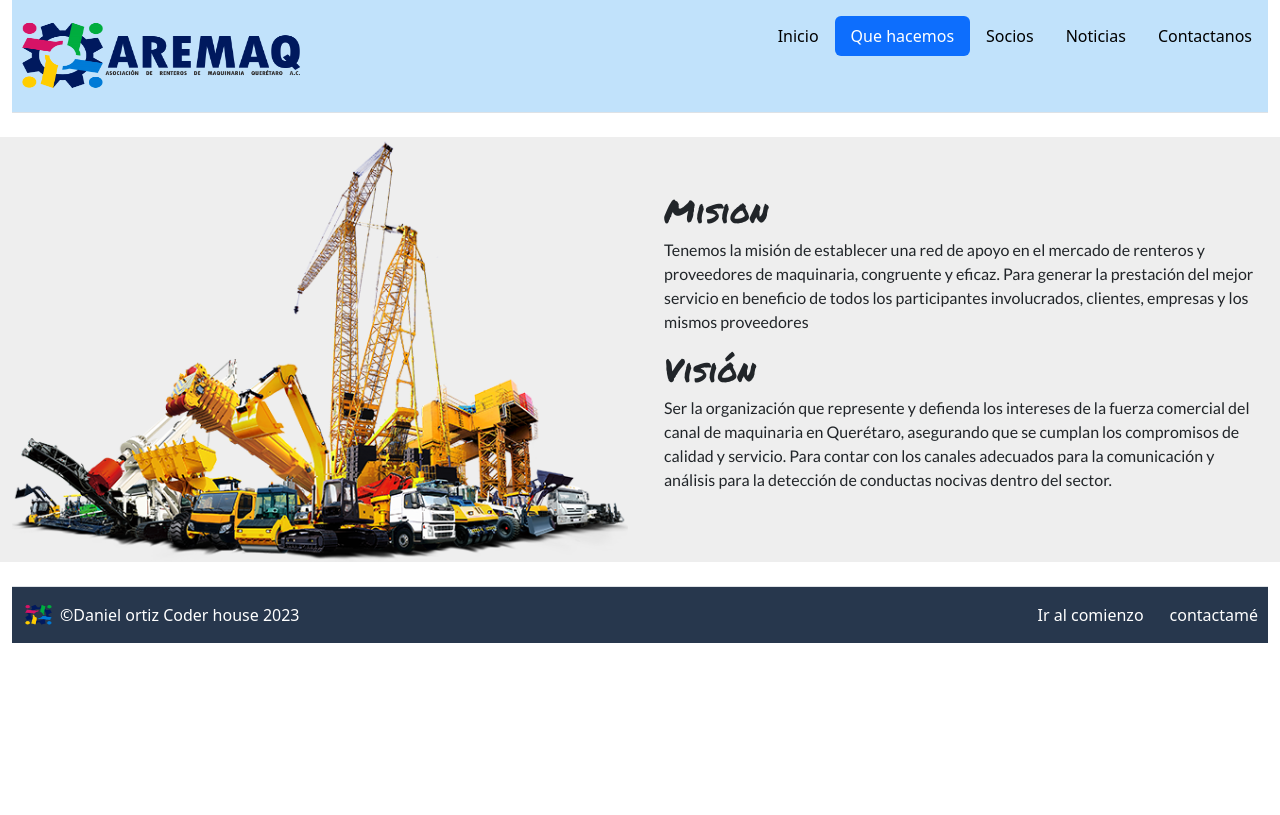
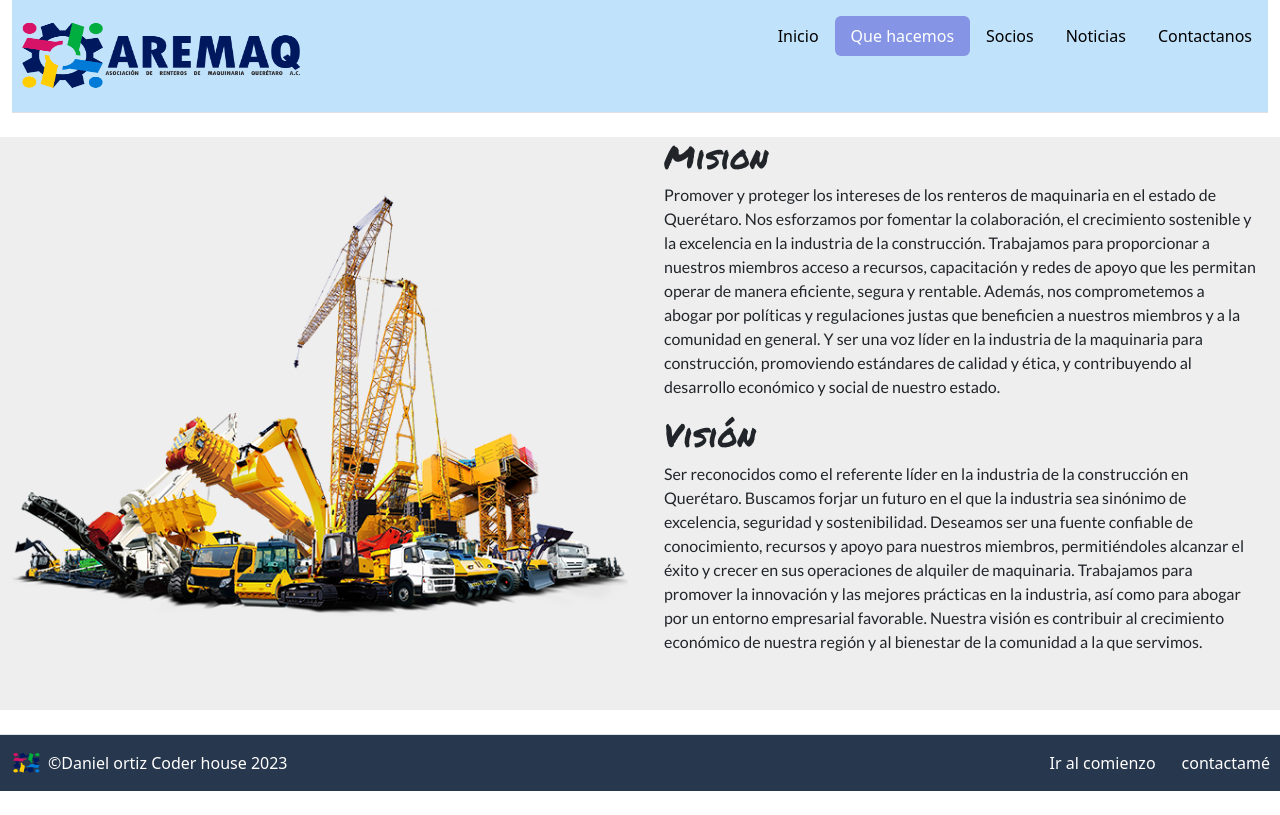
Before and after one commit to Chekesan/PF-Ortiz, a website: page pages/nosotros.html in a window 1280 px wide. Drawn offline with nearby package versions, Linux system fonts and the light colour scheme.

Commit message:
correcciones finales para entrega del proyecto

```diff
--- a/pages/nosotros.html
+++ b/pages/nosotros.html
@@ -17,17 +17,17 @@
     <title> Aremaq Nosotros</title>
 </head>
 
-<body>
+<body class="d-flex flex-column min-vh-100">
     <div class="container-fluid"><!--seccion del header-->
         <header class="d-flex flex-wrap justify-content-center py-3 mb-4 border-bottom" id="top">
-            <a href="/" class="d-flex align-items-center mb-3 mb-md-0 me-md-auto">
+            <a href="../index.html" class="d-flex align-items-center mb-3 mb-md-0 me-md-auto">
                 <img id="logoheader" class="fs-4" src="../assets/img/aremaq.png" alt="logo">
             </a>
 
             <ul class="nav nav-pills">
                 <li class="nav-item"><a href="../index.html" class="nav-link">Inicio</a></li>
-                <li class="nav-item"><a href="./nosotros.html" class="nav-link active" aria-current="page">Que
-                        hacemos</a></li>
+                <li class="nav-item"><a id="active" href="./nosotros.html" class="nav-link active"
+                        aria-current="page">Que hacemos</a></li>
                 <li class="nav-item"><a href="./asociados.html" class="nav-link">Socios</a></li>
                 <li class="nav-item"><a href="./blog.html" class="nav-link">Noticias</a></li>
                 <li class="nav-item"><a href="./contactanos.html" class="nav-link">Contactanos</a></li>
@@ -50,9 +50,15 @@
                                 <h2 class="nos-titulo">Mision</h2>
                             </div>
                             <div class="col">
-                            <p class="nos-text">Tenemos la misión de establecer una red de apoyo en el mercado de renteros y proveedores de
-                            maquinaria, congruente y eficaz. Para generar la prestación del mejor servicio en beneficio
-                            de todos los participantes involucrados, clientes, empresas y los mismos proveedores</p>
+                                <p class="nos-text">Promover y proteger los intereses de los renteros de maquinaria en
+                                    el estado de Querétaro. Nos esforzamos por fomentar la colaboración, el crecimiento
+                                    sostenible y la excelencia en la industria de la construcción. Trabajamos para
+                                    proporcionar a nuestros miembros acceso a recursos, capacitación y redes de apoyo
+                                    que les permitan operar de manera eficiente, segura y rentable. Además, nos
+                                    comprometemos a abogar por políticas y regulaciones justas que beneficien a nuestros
+                                    miembros y a la comunidad en general. Y ser una voz líder en la industria de la
+                                    maquinaria para construcción, promoviendo estándares de calidad y ética, y
+                                    contribuyendo al desarrollo económico y social de nuestro estado.</p>
                             </div>
                         </div>
                         <div class="row">
@@ -62,10 +68,15 @@
                                 <h2 class="nos-titulo">Visión</h2>
                             </div>
                             <div class="col">
-                            <p class="nos-text">Ser la organización que represente y defienda los intereses de la fuerza comercial del canal
-                            de maquinaria en Querétaro, asegurando que se cumplan los compromisos de calidad y servicio.
-                            Para contar con los canales adecuados para la comunicación y análisis para la detección de
-                            conductas nocivas dentro del sector.</p>
+                                <p class="nos-text">Ser reconocidos como el referente líder en la industria de la
+                                    construcción en Querétaro. Buscamos forjar un futuro en el que la industria sea
+                                    sinónimo de excelencia, seguridad y sostenibilidad. Deseamos ser una fuente
+                                    confiable de conocimiento, recursos y apoyo para nuestros miembros, permitiéndoles
+                                    alcanzar el éxito y crecer en sus operaciones de alquiler de maquinaria. Trabajamos
+                                    para promover la innovación y las mejores prácticas en la industria, así como para
+                                    abogar por un entorno empresarial favorable. Nuestra visión es contribuir al
+                                    crecimiento económico de nuestra región y al bienestar de la comunidad a la que
+                                    servimos.</p>
                             </div>
                         </div>
                     </div>
@@ -75,7 +86,7 @@
     </div>
 
 
-    <div class="container-fluid"><!--seccion del footer-->
+    <div class="mt-auto"><!--seccion del footer-->
         <footer class="d-flex flex-wrap justify-content-between align-items-center py-3 my-4 border-top">
             <div class="col-md-4 d-flex align-items-center">
                 <a href="/" class="mb-3 me-2 mb-md-0 lh-1">
--- a/sass/layout/_layout.scss
+++ b/sass/layout/_layout.scss
@@ -7,6 +7,9 @@
 body {
     margin: 0;
     padding: 0;
+    height: 100%;
+    position: relative;
+    min-height: 100vh
 }
 header {
     background-color: $bg-hd-color;
@@ -14,11 +17,15 @@ header {
 
 #contenido {
     background-color: $bg-cont-color;
+    overflow: auto;
+    padding-bottom: 2.5rem;
 }
 footer {
     background-color: $bg-ft-color;
     color: $font-foot-color;
+
 }
+
 .links a {
     color: white;
     text-decoration: none;
@@ -32,6 +39,13 @@ footer {
     text-decoration: underline;
     color: aquamarine;
 }
-.nav-link{
+.nav-link {
     color: black;
+    &:hover{
+        background-color: #d5def5;
+    }
 }
+#active{
+    background-color: #8594e4;
+
+}
--- a/sass/layout/_variables.scss
+++ b/sass/layout/_variables.scss
@@ -29,5 +29,4 @@ $font-style-T: "Lato", sans-serif;
       opacity: 1;
     }
   }
-
 }
```
Also changed, not shown: index.html (+7 -5 lines), pages/asociados.html (+5 -5 lines), pages/blog.html (+7 -4 lines), pages/contactanos.html (+16 -14 lines), css/style.css, 1 other file. Lines whose indentation alone changed are shown as unchanged.
